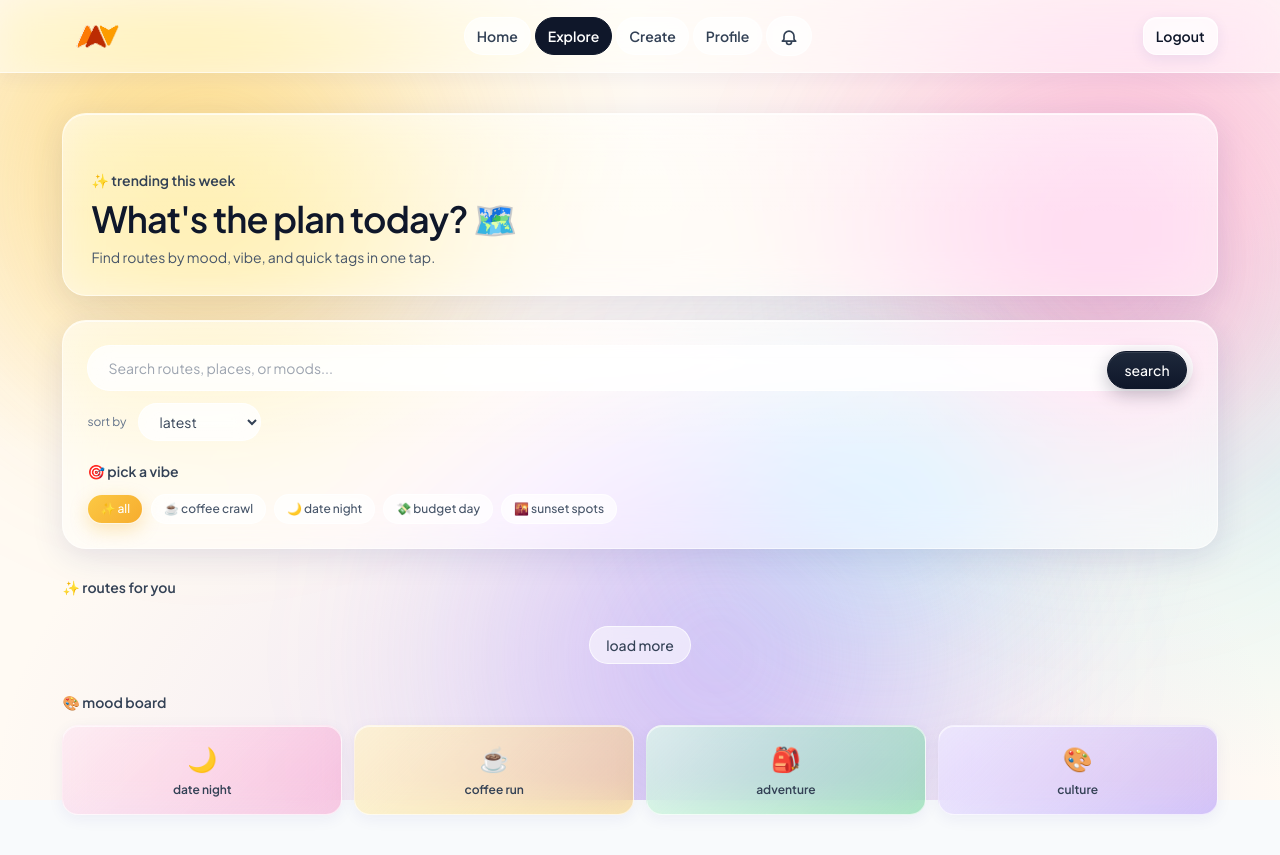
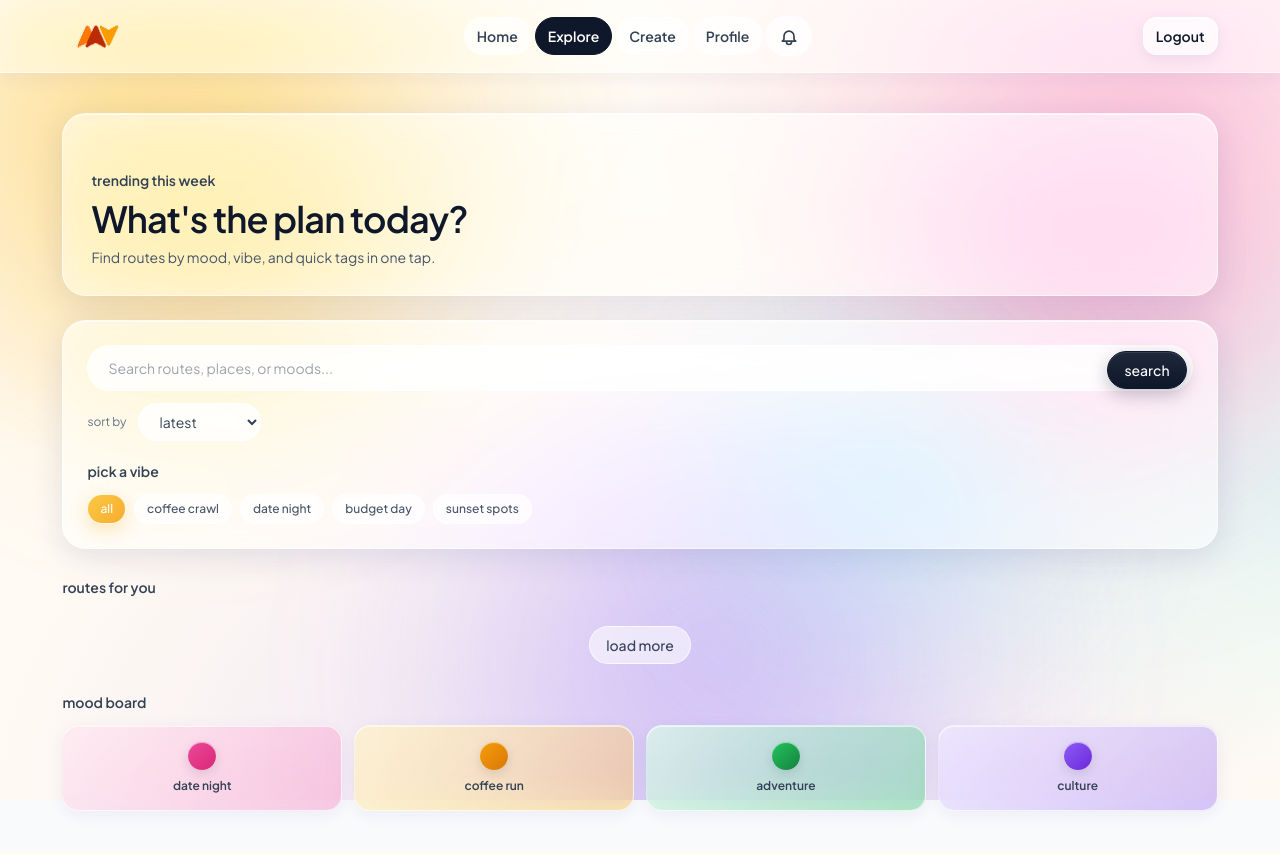
Before and after one commit to Bona-K/agiledevBSZ, a Flask app: page /explore in a window 1280 px wide. After the commit the page ends 817 px from the top, so only its background shows below. Run offline with Flask 3, Linux system fonts and the light colour scheme; the visitor is signed in with stand-in values (Sample User, id 1); some libraries are stand-ins or nearby versions; some web fonts are replaced.

Commit message:
Removed emojis and icons -- Clean UI

```diff
--- a/static/css/styles.css
+++ b/static/css/styles.css
@@ -474,6 +474,13 @@
   box-shadow: 0 16px 40px rgba(31, 38, 135, 0.18), inset 0 1px 0 rgba(255,255,255,0.7);
 }
 .vibe-card__emoji { font-size: 38px; margin-bottom: 14px; }
+.vibe-card__dot {
+  width: 38px;
+  height: 38px;
+  border-radius: 999px;
+  margin-bottom: 14px;
+  box-shadow: inset 0 1px 0 rgba(255,255,255,0.55), 0 6px 16px rgba(15, 23, 42, 0.18);
+}
 .vibe-card__name {
   font-family: "Instrument Serif", serif; font-weight: 400; font-style: italic;
   font-size: 28px; letter-spacing: -0.02em; margin-bottom: 8px;
@@ -1076,6 +1083,14 @@
   border: 3px solid #fff;
   box-shadow: 0 4px 12px rgba(236, 72, 153, 0.35);
 }
+.route-map-marker__inner {
+  width: 8px;
+  height: 8px;
+  border-radius: 50%;
+  background: #fff;
+  box-shadow: 0 0 0 2px rgba(255,255,255,0.4);
+  display: inline-block;
+}
 
 /* Override Leaflet's default popup look to feel glass-y */
 .leaflet-popup-content-wrapper {
@@ -1250,3 +1265,24 @@
   color: #be185d;
 }
 .loc-rating-display__emoji { font-size: 16px; line-height: 1; }
+
+/* Small colored dot used in mood-board tiles (replaces the emoji icon) */
+.vibe-tile__dot {
+  width: 28px;
+  height: 28px;
+  border-radius: 999px;
+  margin: 0 auto;
+  box-shadow:
+    inset 0 1px 0 rgba(255,255,255,0.55),
+    0 4px 12px rgba(15, 23, 42, 0.12);
+}
+
+/* Gradient dot used in route-card thumbnails (replaces theme emoji glyph) */
+.route-thumb__dot {
+  width: 44px;
+  height: 44px;
+  border-radius: 999px;
+  box-shadow: inset 0 1px 0 rgba(255,255,255,0.55), 0 6px 16px rgba(15, 23, 42, 0.18);
+}
+/* Smaller dot variant for compact route thumbnails inside user_profile / similar cards */
+.route-thumb__dot--sm { width: 30px; height: 30px; }
--- a/static/js/interactions.js
+++ b/static/js/interactions.js
@@ -294,29 +294,28 @@
   }
 
   function themeVisual(themeKey) {
-    if (themeKey === "date") return { thumbBg: "#fce7f3", thumbBorder: "#f9a8d4", thumbText: "#9d174d", emoji: "🌙" };
-    if (themeKey === "picnic") return { thumbBg: "#fef3c7", thumbBorder: "#fcd34d", thumbText: "#92400e", emoji: "☕" };
-    if (themeKey === "active") return { thumbBg: "#dcfce7", thumbBorder: "#86efac", thumbText: "#14532d", emoji: "🎒" };
-    return { thumbBg: "#ede9fe", thumbBorder: "#c4b5fd", thumbText: "#4c1d95", emoji: "🎨" };
+    // Each theme gets a distinct gradient pair (instead of an emoji glyph).
+    if (themeKey === "date")
+      return { thumbBg: "#fce7f3", thumbBorder: "#f9a8d4", thumbText: "#9d174d", dot: "linear-gradient(135deg, #ec4899, #db2777)" };
+    if (themeKey === "picnic")
+      return { thumbBg: "#fef3c7", thumbBorder: "#fcd34d", thumbText: "#92400e", dot: "linear-gradient(135deg, #f59e0b, #d97706)" };
+    if (themeKey === "active")
+      return { thumbBg: "#dcfce7", thumbBorder: "#86efac", thumbText: "#14532d", dot: "linear-gradient(135deg, #22c55e, #15803d)" };
+    return { thumbBg: "#ede9fe", thumbBorder: "#c4b5fd", thumbText: "#4c1d95", dot: "linear-gradient(135deg, #8b5cf6, #6d28d9)" };
   }
 
   function routeBadge(route) {
     const now = Date.now();
     const created = new Date(route.createdAt).getTime();
     const isNew = Number.isFinite(created) && now - created < 1000 * 60 * 60 * 24 * 4;
-    if (isNew) return { text: "🆕 new", bg: "#dcfce7", color: "#14532d" };
-    if ((route.likes || 0) >= 25) return { text: "🔥 hot", bg: "#fef3c7", color: "#92400e" };
-    return { text: "⭐ staff pick", bg: "#ede9fe", color: "#4c1d95" };
+    if (isNew) return { text: "new", bg: "#dcfce7", color: "#14532d" };
+    if ((route.likes || 0) >= 25) return { text: "hot", bg: "#fef3c7", color: "#92400e" };
+    return { text: "staff pick", bg: "#ede9fe", color: "#4c1d95" };
   }
 
   function tagWithEmoji(tag) {
-    const t = String(tag || "").toLowerCase();
-    if (t.includes("cafe") || t.includes("coffee")) return `☕ ${t}`;
-    if (t.includes("sunset")) return `🌇 ${t}`;
-    if (t.includes("beach")) return `🌊 ${t}`;
-    if (t.includes("date")) return `🌙 ${t}`;
-    if (t.includes("cheap") || t.includes("budget")) return `💸 ${t}`;
-    return `✨ ${t}`;
+    // Legacy name kept for callers; no emoji prefix anymore — just the clean tag.
+    return String(tag || "").toLowerCase();
   }
 
   function userAvatarTone(user) {
@@ -429,13 +428,13 @@
                    <div class="absolute left-3 top-3 rounded-full px-2 py-1 text-[11px] font-medium" style="background:${badge.bg};color:${badge.color};">${badge.text}</div>
                  </div>`
               : `<div class="route-thumb relative flex items-center justify-center" style="background:${visual.thumbBg};border-color:${visual.thumbBorder};color:${visual.thumbText};">
-                   <div class="text-5xl leading-none">${visual.emoji}</div>
+                   <div class="route-thumb__dot" style="background:${visual.dot};"></div>
                    <div class="absolute left-3 top-3 rounded-full px-2 py-1 text-[11px] font-medium" style="background:${badge.bg};color:${badge.color};">${badge.text}</div>
                  </div>`
           }
           <div class="mt-3">
             <div class="text-[13px] font-semibold text-slate-900">${escapeHtml(route.title)}</div>
-            <div class="mt-1 text-xs text-slate-500">📍 ${stops} stops · ⏱ ${estimateHours(route)} hrs</div>
+            <div class="mt-1 text-xs text-slate-500">${stops} stops · ${estimateHours(route)} hrs</div>
             <div class="mt-3 flex flex-wrap gap-2">${tagHtml}</div>
           </div>
         </a>
@@ -476,7 +475,7 @@
         <a href="${routeDetailUrl(route.id)}" class="block">
           <div class="flex items-start justify-between gap-4">
             <div class="min-w-0">
-              <div class="text-xs font-semibold text-slate-600">${escapeHtml(route.theme)} · ★ ${escapeHtml(route.rating)}</div>
+              <div class="text-xs font-semibold text-slate-600">${escapeHtml(route.theme)} · ${escapeHtml(route.rating)}/5</div>
               <div class="mt-1 line-clamp-2 text-sm font-semibold text-slate-900 hover:text-sky-800">${escapeHtml(route.title)}</div>
               <div class="mt-2 text-xs text-slate-600">by ${escapeHtml(authorName)} · ${escapeHtml(formatDate(route.createdAt))}</div>
             </div>
@@ -485,7 +484,7 @@
           <p class="mt-3 line-clamp-2 text-sm leading-6 text-slate-700">${escapeHtml(route.description)}</p>
           <div class="mt-4 flex flex-wrap gap-2">${tagHtml}</div>
           <div class="mt-4 flex items-center justify-between text-xs font-semibold text-slate-600">
-            <span>❤ ${escapeHtml(route.likes || 0)}</span>
+            <span>${escapeHtml(route.likes || 0)} likes</span>
             <span>${escapeHtml(route.locations?.length || 0)} stops</span>
           </div>
         </a>
@@ -503,7 +502,10 @@
 
   function updateRouteButtons(route, savedSet) {
     const isSaved = savedSet.has(route.id);
-    $("#btnSave").text(isSaved ? "🔖 Saved" : "🔖 Save");
+    // Update just the text label so we don't wipe the inline SVG icon.
+    const $saveLabel = $("#btnSave span").last();
+    if ($saveLabel.length) $saveLabel.text(isSaved ? "Saved" : "Save");
+    else $("#btnSave").text(isSaved ? "Saved" : "Save");
   }
 
   global.AppCore = {
--- a/static/js/pages/change-password.js
+++ b/static/js/pages/change-password.js
@@ -66,12 +66,12 @@
       $msg
         .removeClass("hidden text-rose-600")
         .addClass("text-emerald-600")
-        .text("✓ Passwords match");
+        .text("Passwords match");
     } else {
       $msg
         .removeClass("hidden text-emerald-600")
         .addClass("text-rose-600")
-        .text("✗ Passwords do not match");
+        .text("Passwords do not match");
     }
   }
 
@@ -107,7 +107,7 @@
       $matchMsg
         .removeClass("hidden text-emerald-600")
         .addClass("text-rose-600")
-        .text("✗ Passwords do not match");
+        .text("Passwords do not match");
       valid = false;
     }
 
--- a/static/js/pages/location-picker.js
+++ b/static/js/pages/location-picker.js
@@ -61,7 +61,8 @@
   function makePin(L) {
     return L.divIcon({
       className: "",
-      html: '<div class="route-map-marker">📍</div>',
+      // Inner white dot — same outer marker style as the route-detail map, no emoji.
+      html: '<div class="route-map-marker"><span class="route-map-marker__inner"></span></div>',
       iconSize: [32, 32],
       iconAnchor: [16, 16],
     });
--- a/static/js/pages/route-map.js
+++ b/static/js/pages/route-map.js
@@ -143,7 +143,7 @@
       var marker = L.marker([lat, lng], { icon: makeNumberedIcon(L, displayNum) }).addTo(map);
 
       var placeLine = loc.placeName
-        ? '<div class="map-popup__meta" style="color:#be185d;font-weight:700;">📍 ' + escapeHtml(loc.placeName) + "</div>"
+        ? '<div class="map-popup__meta" style="color:#be185d;font-weight:700;">' + escapeHtml(loc.placeName) + "</div>"
         : "";
       var ratingLine = (loc.rating && RATING_EMOJI[loc.rating])
         ? '<div class="map-popup__meta" style="margin-top:4px;">' + RATING_EMOJI[loc.rating] + " " + escapeHtml(loc.rating) + "/5</div>"
--- a/static/js/pages/route.js
+++ b/static/js/pages/route.js
@@ -157,7 +157,7 @@
       $("#routeAuthorLink").attr("href", "#");
     }
     const createdLabel = route.createdAt ? C.formatDate(route.createdAt) : "—";
-    $("#routeMeta").text(`${createdLabel} · ${route.locations.length} stops · ★ ${route.rating ?? 4}`);
+    $("#routeMeta").text(`${createdLabel} · ${route.locations.length} stops · ${route.rating ?? 4}/5`);
     $("#routeDesc").text(route.description);
     $("#routeTags").html(
       (route.tags || [])
@@ -175,7 +175,7 @@
           ? `<div class="mt-3"><img src="${C.escapeHtml(loc.photoUrl)}" alt="" class="max-h-48 w-full max-w-md rounded-xl border border-slate-200 object-cover" loading="lazy" /></div>`
           : "";
         const placeLine = loc.placeName
-          ? `<div class="mt-1 text-xs font-semibold text-pink-700">📍 ${C.escapeHtml(loc.placeName)}</div>`
+          ? `<div class="mt-1 text-xs font-semibold text-pink-700">${C.escapeHtml(loc.placeName)}</div>`
           : "";
         const ratingChip = (loc.rating && RATING_EMOJI[loc.rating])
           ? `<div class="loc-rating-display"><span class="loc-rating-display__emoji">${RATING_EMOJI[loc.rating]}</span><span>${loc.rating}/5</span></div>`
--- a/static/js/pages/signup.js
+++ b/static/js/pages/signup.js
@@ -77,13 +77,13 @@
       $msg
         .removeClass("hidden text-rose-600")
         .addClass("text-emerald-600")
-        .text("✓ Passwords match");
+        .text("Passwords match");
       clearFieldError($("#suPassword2"), $msg);
     } else {
       $msg
         .removeClass("hidden text-emerald-600")
         .addClass("text-rose-600")
-        .text("✗ Passwords do not match");
+        .text("Passwords do not match");
     }
   }
 
@@ -137,7 +137,7 @@
       $("#passwordMatchMsg")
         .removeClass("hidden text-emerald-600")
         .addClass("text-rose-600")
-        .text("✗ Passwords do not match");
+        .text("Passwords do not match");
       valid = false;
     }
 
--- a/templates/explore.html
+++ b/templates/explore.html
@@ -6,8 +6,8 @@
 {% block content %}
 <main class="relative z-[1] mx-auto w-[94vw] max-w-[1600px] px-6 py-10">
   <section class="glass-card p-7">
-    <div class="section-kicker relative z-[1]">✨ trending this week</div>
-    <h1 class="mt-2 text-3xl font-semibold sm:text-4xl relative z-[1]">What's the plan today? 🗺️</h1>
+    <div class="section-kicker relative z-[1]">trending this week</div>
+    <h1 class="mt-2 text-3xl font-semibold sm:text-4xl relative z-[1]">What's the plan today?</h1>
     <p class="mt-2 text-sm text-slate-600 relative z-[1]">Find routes by mood, vibe, and quick tags in one tap.</p>
   </section>
 
@@ -30,19 +30,19 @@
     </div>
 
     <div class="mt-5 relative z-[1]">
-      <div class="section-kicker !pt-0">🎯 pick a vibe</div>
+      <div class="section-kicker !pt-0">pick a vibe</div>
       <div class="mt-3 flex flex-wrap gap-2">
-        <button data-tag="" class="filter-chip {% if not active_tag %}is-selected{% endif %} rounded-full px-3 py-1.5 text-xs font-medium">✨ all</button>
-        <button data-tag="cafe" class="filter-chip {% if active_tag == 'cafe' %}is-selected{% endif %} rounded-full px-3 py-1.5 text-xs font-medium">☕ coffee crawl</button>
-        <button data-tag="date" class="filter-chip {% if active_tag == 'date' %}is-selected{% endif %} rounded-full px-3 py-1.5 text-xs font-medium">🌙 date night</button>
-        <button data-tag="cheap" class="filter-chip {% if active_tag == 'cheap' %}is-selected{% endif %} rounded-full px-3 py-1.5 text-xs font-medium">💸 budget day</button>
-        <button data-tag="sunset" class="filter-chip {% if active_tag == 'sunset' %}is-selected{% endif %} rounded-full px-3 py-1.5 text-xs font-medium">🌇 sunset spots</button>
+        <button data-tag="" class="filter-chip {% if not active_tag %}is-selected{% endif %} rounded-full px-3 py-1.5 text-xs font-medium">all</button>
+        <button data-tag="cafe" class="filter-chip {% if active_tag == 'cafe' %}is-selected{% endif %} rounded-full px-3 py-1.5 text-xs font-medium">coffee crawl</button>
+        <button data-tag="date" class="filter-chip {% if active_tag == 'date' %}is-selected{% endif %} rounded-full px-3 py-1.5 text-xs font-medium">date night</button>
+        <button data-tag="cheap" class="filter-chip {% if active_tag == 'cheap' %}is-selected{% endif %} rounded-full px-3 py-1.5 text-xs font-medium">budget day</button>
+        <button data-tag="sunset" class="filter-chip {% if active_tag == 'sunset' %}is-selected{% endif %} rounded-full px-3 py-1.5 text-xs font-medium">sunset spots</button>
       </div>
     </div>
   </section>
 
   <section class="mt-7">
-    <div class="section-kicker !pt-0">✨ routes for you</div>
+    <div class="section-kicker !pt-0">routes for you</div>
     <div id="exploreGrid" class="mt-3 grid gap-3 sm:grid-cols-2 xl:grid-cols-3"></div>
     <div class="mt-4 flex justify-center">
       <button id="exploreLoadMore" type="button" class="pill-ghost rounded-full px-4 py-2 text-sm font-medium text-slate-700">
@@ -52,22 +52,22 @@
   </section>
 
   <section class="mt-7">
-    <div class="section-kicker !pt-0">🎨 mood board</div>
+    <div class="section-kicker !pt-0">mood board</div>
     <div id="vibeGrid" class="mt-3 grid grid-cols-2 gap-3 sm:grid-cols-4">
       <button data-theme="date" class="vibeTile vibe-tile p-4 text-left" style="background: linear-gradient(135deg, rgba(252,231,243,0.7), rgba(244,114,182,0.35));">
-        <div class="text-center text-2xl">🌙</div>
+        <div class="vibe-tile__dot" style="background: linear-gradient(135deg, #ec4899, #db2777);"></div>
         <div class="mt-2 text-center text-xs font-semibold text-slate-700">date night</div>
       </button>
       <button data-theme="picnic" class="vibeTile vibe-tile p-4 text-left" style="background: linear-gradient(135deg, rgba(254,243,199,0.7), rgba(251,191,36,0.35));">
-        <div class="text-center text-2xl">☕</div>
+        <div class="vibe-tile__dot" style="background: linear-gradient(135deg, #f59e0b, #d97706);"></div>
         <div class="mt-2 text-center text-xs font-semibold text-slate-700">coffee run</div>
       </button>
       <button data-theme="active" class="vibeTile vibe-tile p-4 text-left" style="background: linear-gradient(135deg, rgba(220,252,231,0.7), rgba(34,197,94,0.35));">
-        <div class="text-center text-2xl">🎒</div>
+        <div class="vibe-tile__dot" style="background: linear-gradient(135deg, #22c55e, #15803d);"></div>
         <div class="mt-2 text-center text-xs font-semibold text-slate-700">adventure</div>
       </button>
       <button data-theme="hidden" class="vibeTile vibe-tile p-4 text-left" style="background: linear-gradient(135deg, rgba(237,233,254,0.7), rgba(139,92,246,0.35));">
-        <div class="text-center text-2xl">🎨</div>
+        <div class="vibe-tile__dot" style="background: linear-gradient(135deg, #8b5cf6, #6d28d9);"></div>
         <div class="mt-2 text-center text-xs font-semibold text-slate-700">culture</div>
       </button>
     </div>
```
Also changed, not shown: templates/index.html (+4 -4 lines), templates/notifications.html (+22 -5 lines), templates/route.html (+12 -3 lines), templates/user_profile.html (+6 -8 lines).
